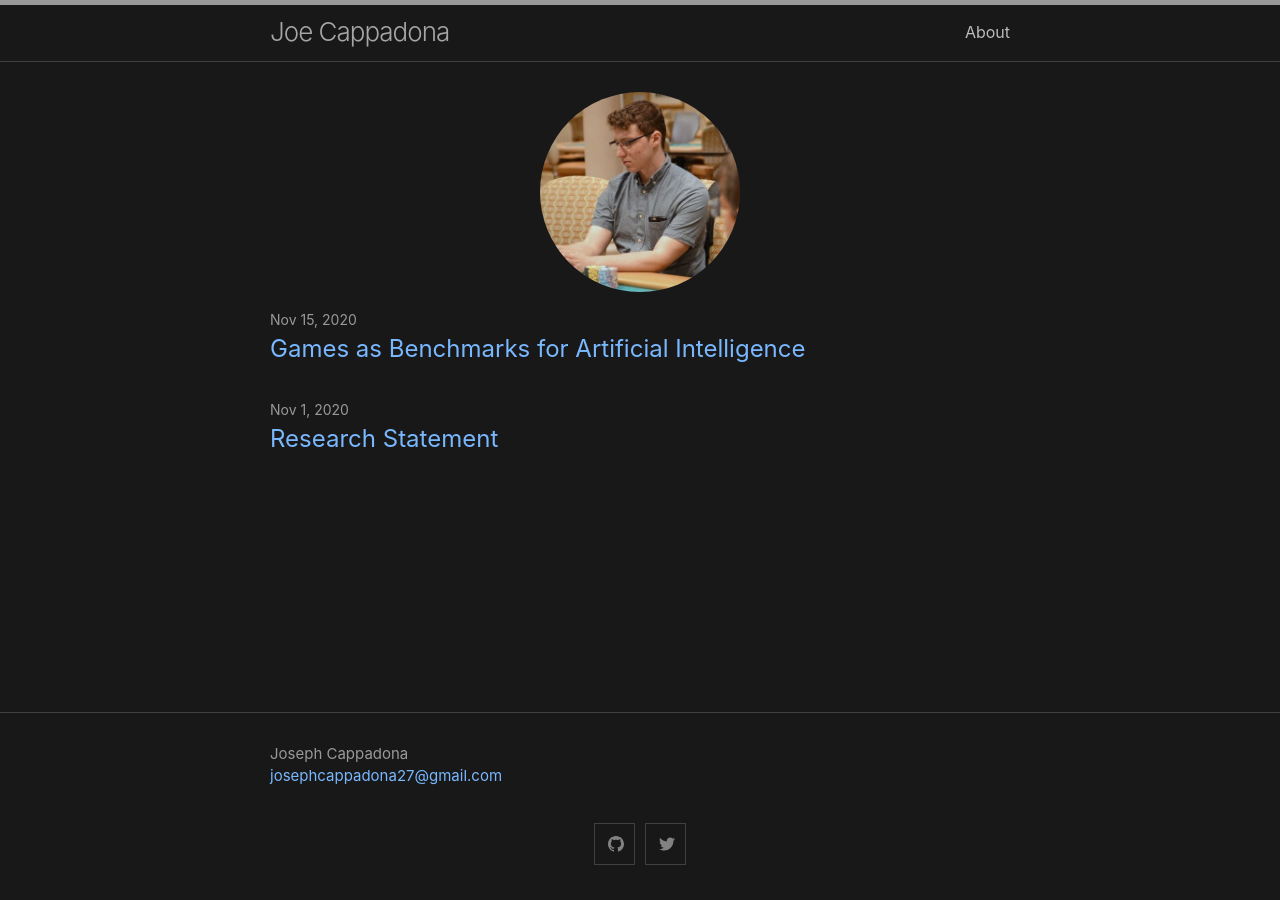
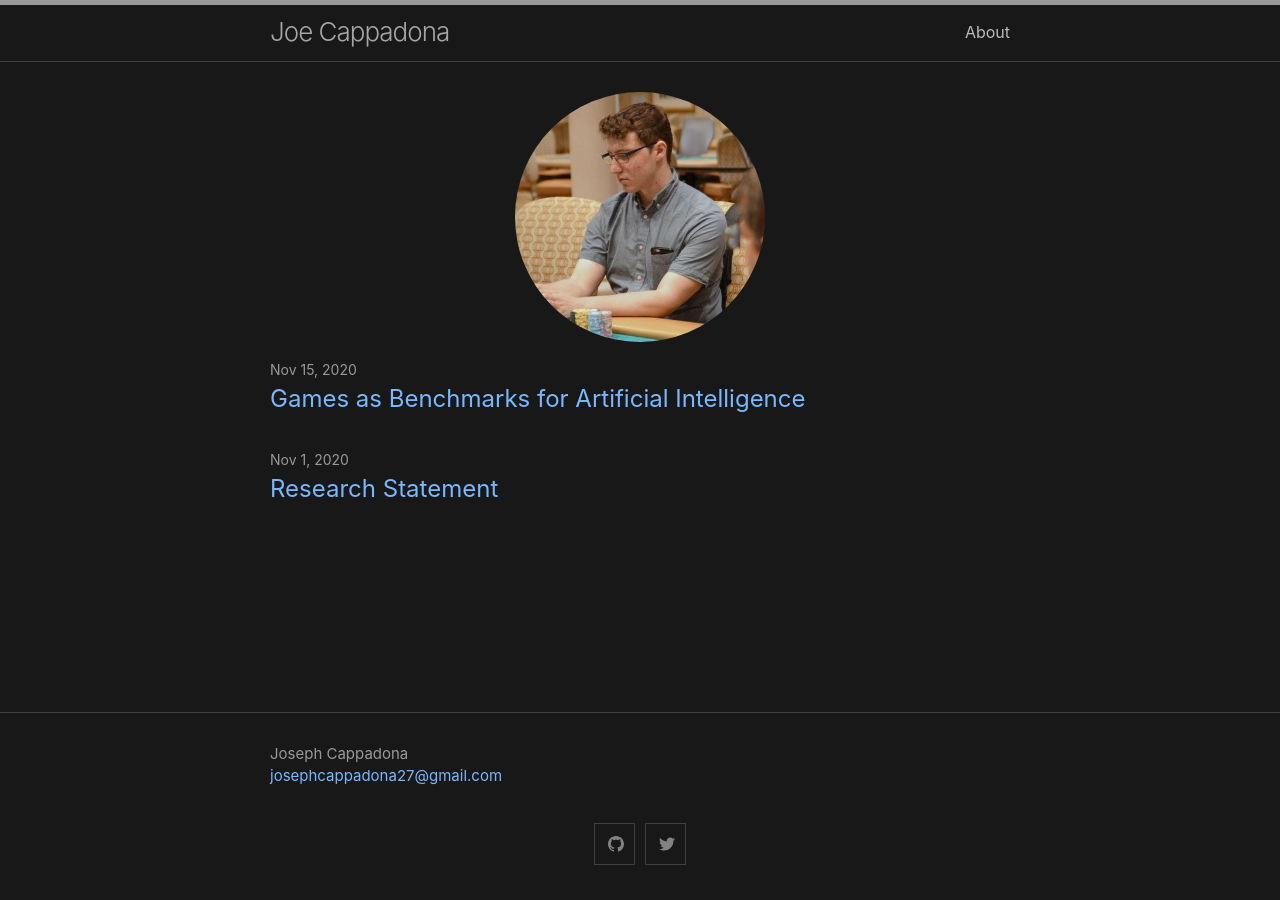
Before and after one commit to josephcappadona/josephcappadona.github.io, a Jekyll site: the page built from index.md, in a window 1280 px wide. Built offline with Jekyll 4.4.1, drawn with Linux system fonts in a browser that asks for light colours.

Commit message:
Update index.md

```diff
--- a/index.md
+++ b/index.md
@@ -3,5 +3,5 @@ layout: home
 ---
 
 {:refdef: style="text-align: center;"}
-![me](/assets/headshot.jpeg){: style="width: 200px; height: 200px; border-radius: 50%"}
+![me](/assets/headshot.jpeg){: style="width: 250px; height: 250px; border-radius: 50%"}
 {: refdef}
```
